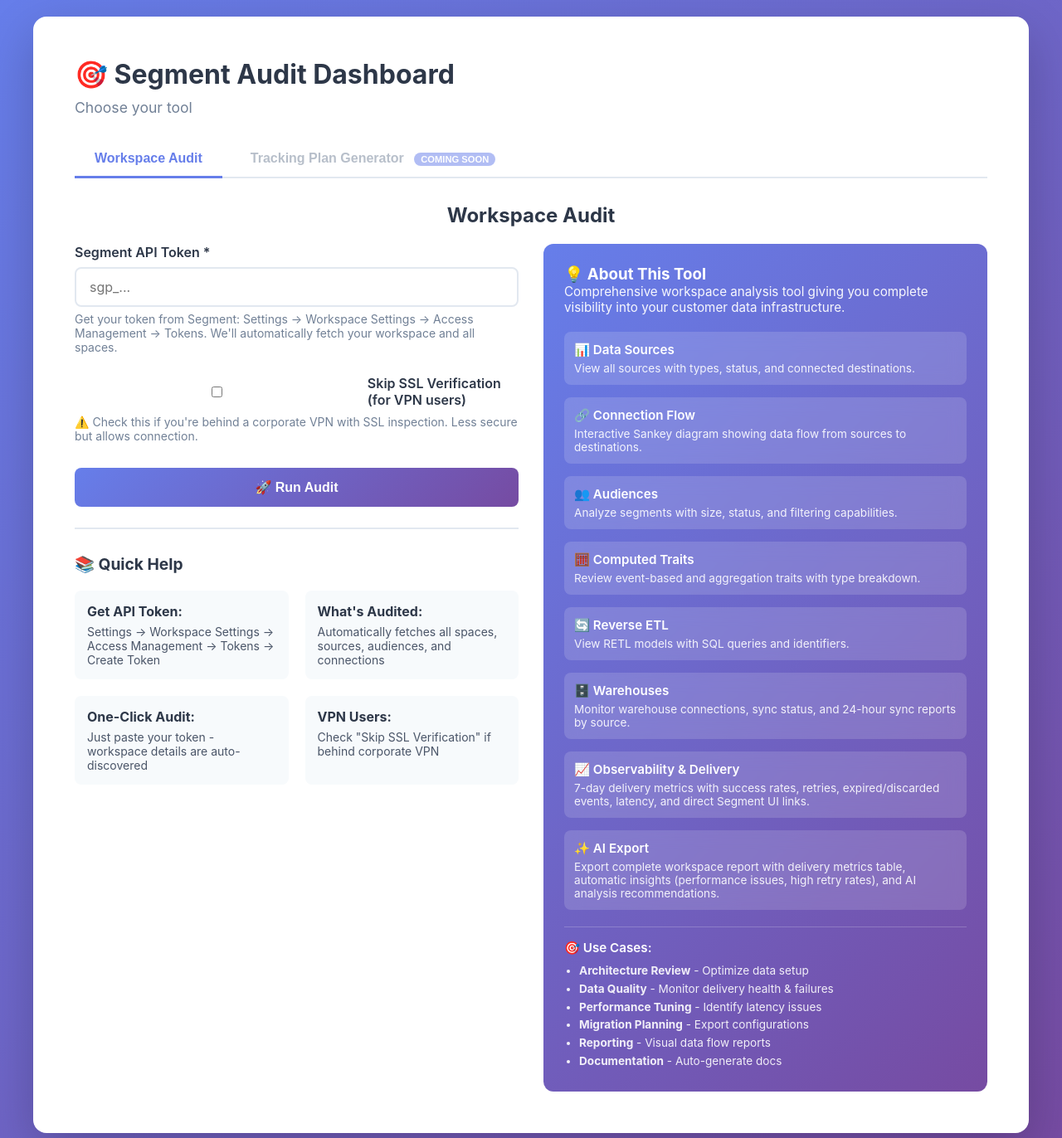
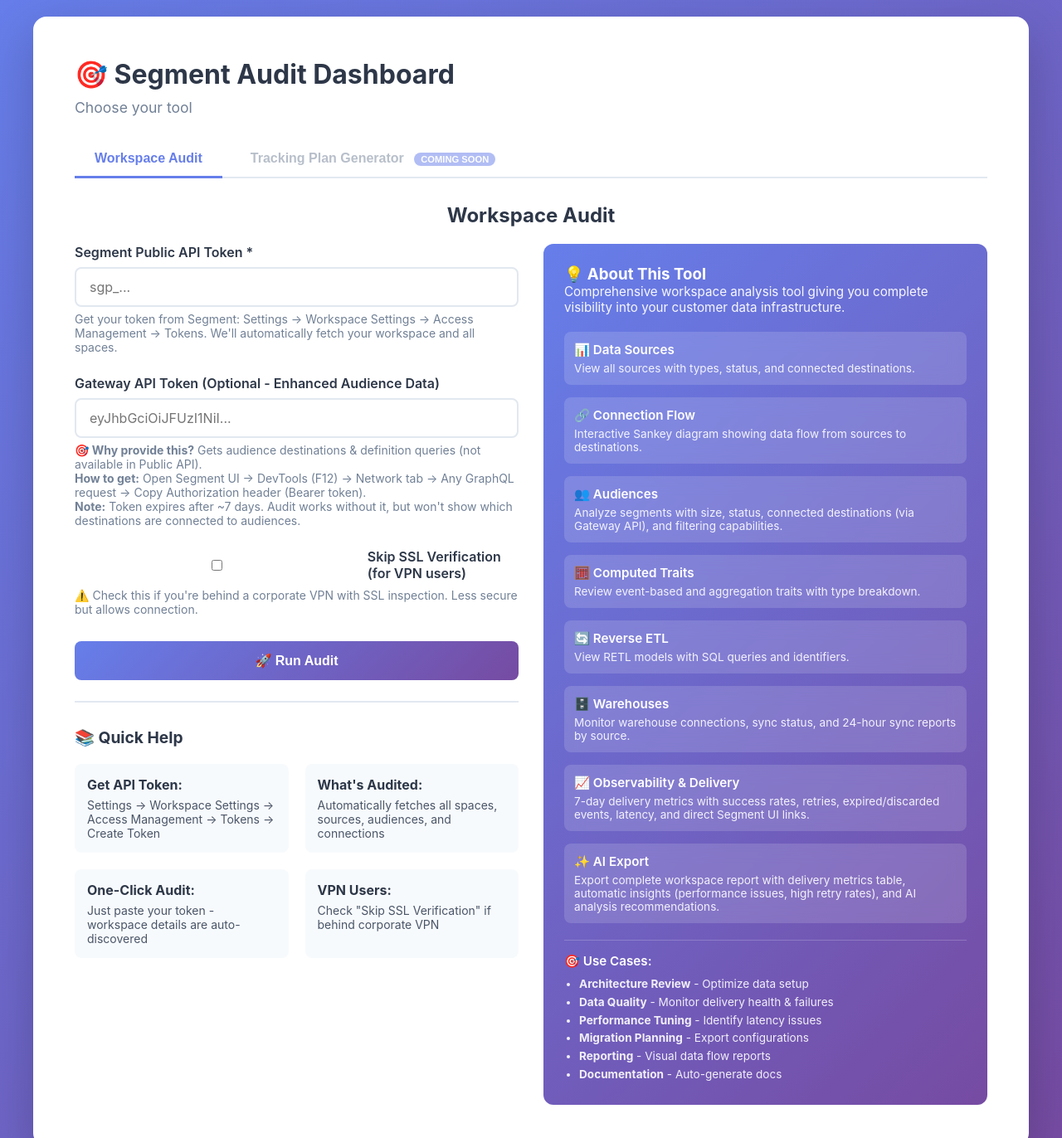
Before and after one commit to jpang007/segment-audit, a Flask app: page / in a window 1280 px wide. Shown: the top 1372 px of the page at 83% size. Run offline with Flask 3, Linux system fonts and the light colour scheme; some libraries are stand-ins or nearby versions.

Commit message:
adding support for gateway api

```diff
--- a/app.py
+++ b/app.py
@@ -48,18 +48,32 @@ audit_status = {
 class SegmentAuditor:
     """Collects Segment workspace data"""
 
-    def __init__(self, api_token, workspace_id=None, space_id=None, skip_ssl_verify=False):
+    def __init__(self, api_token, workspace_id=None, space_id=None, skip_ssl_verify=False, gateway_token=None, workspace_slug=None):
         self.api_token = api_token
+        self.gateway_token = gateway_token
         self.workspace_id = workspace_id
+        self.workspace_slug = workspace_slug
         self.space_id = space_id
         self.skip_ssl_verify = skip_ssl_verify
         self.verify = not skip_ssl_verify  # If skip_ssl_verify=True, verify=False
         self.v1_base = "https://api.segmentapis.com"
         self.platform_base = "https://platform.segmentapis.com/v1beta"
+        self.gateway_api_base = "https://app.segment.com/gateway-api"
         self.headers = {
             "Authorization": f"Bearer {api_token}",
             "Content-Type": "application/json"
         }
+
+        # Gateway API headers (if token provided)
+        if gateway_token:
+            self.gateway_headers = {
+                "Authorization": f"Bearer {gateway_token}",
+                "Content-Type": "application/json",
+                "Accept": "application/json",
+                "x-requested-with": "fetch"
+            }
+        else:
+            self.gateway_headers = None
 
         # Suppress SSL warnings if verification is disabled
         if skip_ssl_verify:
@@ -188,6 +202,215 @@ class SegmentAuditor:
             return []
         url = f"{self.v1_base}/spaces/{self.space_id}/audiences"
         return self._paginate(url, 'data')
+
+    # COMMENTED OUT: Audience destinations API is in Alpha and not production-ready
+    # TODO: Re-enable when Segment releases this endpoint to general availability or implement via GraphQL
+    # def get_audience_destinations(self, audience_id):
+    #     """Get all destinations connected to an audience
+    #
+    #     Note: This endpoint is in Alpha and may not be available for all workspaces.
+    #     Requires the Audience feature to be enabled in the workspace.
+    #     Rate limit: 50 requests per minute.
+    #     """
+    #     if not self.space_id:
+    #         return []
+    #     url = f"{self.v1_base}/spaces/{self.space_id}/audiences/{audience_id}/destinations"
+    #
+    #     try:
+    #         response = requests.get(url, headers=self.headers, timeout=30, verify=self.verify)
+    #
+    #         if response.status_code == 403:
+    #             # Alpha endpoint not available or workspace lacks Audience feature
+    #             print(f"⚠️ Cannot access audience destinations (Alpha API): 403 Forbidden. This workspace may not have the Audience feature enabled or API token lacks permissions.")
+    #             return None  # Return None to signal this is a permission issue, not just empty
+    #         elif response.status_code == 404:
+    #             # Audience not found or endpoint not available
+    #             return []
+    #         elif response.status_code == 429:
+    #             # Rate limited (50 requests per minute for this Alpha endpoint)
+    #             print(f"⚠️ Rate limited on audience destinations API (50/min limit)")
+    #             return []
+    #         elif response.status_code != 200:
+    #             print(f"⚠️ Audience destinations API returned {response.status_code}: {response.text[:200]}")
+    #             return []
+    #
+    #         data = response.json()
+    #
+    #         # API returns destinations in data.destinations
+    #         destinations_wrapper = data.get('data', {})
+    #
+    #         if isinstance(destinations_wrapper, dict):
+    #             destinations = destinations_wrapper.get('destinations', [])
+    #             return destinations
+    #         elif isinstance(destinations_wrapper, list):
+    #             return destinations_wrapper
+    #         return []
+    #     except Exception as e:
+    #         print(f"Warning: Could not fetch destinations for audience {audience_id}: {e}")
+    #         return []
+
+    def get_audiences_gateway(self, workspace_slug, space_id):
+        """Fetch audiences with destinations via Gateway API (GraphQL)
+
+        Returns a dict mapping audience_id to enhanced data:
+        {
+            'audience_id_123': {
+                'destinations': ['Destination 1', 'Destination 2'],
+                'destination_count': 2,
+                'definition_type': 'ast',
+                'definition_options': {...},
+                'collection': 'USERS',
+                'status': 'SUCCEEDED'
+            }
+        }
+        """
+        if not self.gateway_headers:
+            print("⚠️ Gateway API token not provided, skipping audience destinations fetch")
+            return {}
+
+        url = f"{self.gateway_api_base}/graphql"
+
+        # GraphQL query to fetch audiences with destinations
+        query = """
+        query GetAudiences($workspaceSlug: Slug!, $spaceId: String!, $cursor: RecordCursorInput!) {
+          workspace(slug: $workspaceSlug) {
+            id
+            space(id: $spaceId) {
+              id
+              name
+              slug
+              audiencesAndFolders(cursor: $cursor) {
+                cursor {
+                  hasMore
+                  next
+                }
+                data {
+                  __typename
+                  ... on RealtimeAudience {
+                    id
+                    name
+                    key
+                    enabled
+                    collection
+                    status
+                    size
+                    definition {
+                      type
+                      options
+                    }
+                    destinations {
+                      id
+                      name
+                      enabled
+                    }
+                  }
+                  ... on RetlAudience {
+                    id
+                    name
+                    key
+                    enabled
+                    collection
+                    status
+                    size
+                    destinations {
+                      id
+                      name
+                      enabled
+                    }
+                  }
+                }
+              }
+            }
+          }
+        }
+        """
+
+        variables = {
+            "workspaceSlug": workspace_slug,
+            "spaceId": space_id,
+            "cursor": {
+                "limit": 1000
+            }
+        }
+
+        payload = {
+            "query": query,
+            "variables": variables
+        }
+
+        try:
+            response = requests.post(url, headers=self.gateway_headers, json=payload, timeout=30, verify=self.verify)
+
+            if response.status_code == 401:
+                print("⚠️ Gateway API authentication failed (401). Token may be expired. Continuing without audience destinations.")
+                return {}
+            elif response.status_code != 200:
+                print(f"⚠️ Gateway API returned {response.status_code}. Continuing without audience destinations.")
+                return {}
+
+            data = response.json()
+
+            # Check for GraphQL errors
+            if 'errors' in data:
+                print(f"⚠️ Gateway API GraphQL errors:")
+                for error in data['errors']:
+                    print(f"   - {error.get('message', error)}")
+                return {}
+
+            # Parse response
+            workspace_data = data.get('data', {}).get('workspace')
+            if not workspace_data:
+                print("⚠️ No workspace data in Gateway API response")
+                return {}
+
+            space_data = workspace_data.get('space')
+            if not space_data:
+                print("⚠️ No space data in Gateway API response")
+                return {}
+
+            audiences_and_folders = space_data.get('audiencesAndFolders', {})
+            data_items = audiences_and_folders.get('data', [])
+
+            # Build mapping of audience_id to enhanced data
+            audience_map = {}
+            for item in data_items:
+                typename = item.get('__typename', '')
+
+                # Skip folders
+                if typename == 'Folder':
+                    continue
+
+                audience_id = item.get('id')
+                if not audience_id:
+                    continue
+
+                # Extract destinations
+                destinations = item.get('destinations', []) or []
+                destination_names = [d.get('name', '') for d in destinations if d.get('name')]
+
+                # Extract definition
+                definition = item.get('definition', {}) or {}
+                definition_type = definition.get('type', '')
+                definition_options = definition.get('options', {})
+
+                audience_map[audience_id] = {
+                    'destinations': destination_names,
+                    'destination_count': len(destination_names),
+                    'definition_type': definition_type,
+                    'definition_options': str(definition_options) if definition_options else '',
+                    'collection': item.get('collection', ''),
+                    'status': item.get('status', '')
+                }
+
+            print(f"✅ Gateway API: Fetched enhanced data for {len(audience_map)} audiences")
+            return audience_map
+
+        except requests.exceptions.RequestException as e:
+            print(f"⚠️ Gateway API request failed: {e}. Continuing without audience destinations.")
+            return {}
+        except Exception as e:
+            print(f"⚠️ Gateway API error: {e}. Continuing without audience destinations.")
+            return {}
 
     def get_computed_traits(self):
         """Get all computed traits"""
@@ -445,7 +668,7 @@ def infer_computed_trait_type(definition):
     else:
         return 'Custom'
 
-def run_audit(api_token, skip_ssl_verify=False):
+def run_audit(api_token, skip_ssl_verify=False, gateway_token=None):
     """Run the audit in background thread"""
     global audit_status
 
@@ -455,6 +678,11 @@ def run_audit(api_token, skip_ssl_verify=False):
         token_suffix = api_token[-10:] if len(api_token) > 40 else ""
         print(f"=== AUDIT STARTING WITH TOKEN: {token_prefix}...{token_suffix}", flush=True)
         print(f"=== TOKEN LENGTH: {len(api_token)}", flush=True)
+
+        if gateway_token:
+            print(f"=== GATEWAY API TOKEN PROVIDED: {gateway_token[:30]}...{gateway_token[-10:]}", flush=True)
+        else:
+            print("=== GATEWAY API TOKEN NOT PROVIDED (audience destinations will not be fetched)", flush=True)
 
         audit_status = {
             'running': True,
@@ -481,12 +709,15 @@ def run_audit(api_token, skip_ssl_verify=False):
                 file_path.unlink()
 
         # Fetch workspace info from token
-        auditor = SegmentAuditor(api_token, skip_ssl_verify=skip_ssl_verify)
+        auditor = SegmentAuditor(api_token, skip_ssl_verify=skip_ssl_verify, gateway_token=gateway_token)
         workspace = auditor.get_workspace()
 
         workspace_id = workspace.get('id')
         workspace_slug = workspace.get('slug', workspace.get('name'))
         workspace_name = workspace.get('display_name', workspace.get('name', workspace_slug))
+
+        # Update auditor with workspace_slug for Gateway API calls
+        auditor.workspace_slug = workspace_slug
 
         audit_status['progress'] = 5
         audit_status['message'] = f'Found workspace: {workspace_name}. Fetching spaces...'
@@ -522,7 +753,9 @@ def run_audit(api_token, skip_ssl_verify=False):
         audit_status['message'] = 'Collecting source data...'
         audit_status['progress'] = 20
 
-        auditor = SegmentAuditor(api_token, workspace_id=workspace_id, skip_ssl_verify=skip_ssl_verify)
+        # Re-use the existing auditor that already has gateway_token
+        # auditor = SegmentAuditor(api_token, workspace_id=workspace_id, skip_ssl_verify=skip_ssl_verify)
+        auditor.workspace_id = workspace_id  # Update with workspace_id for sources collection
         sources = auditor.get_sources()
 
         # Collect Reverse ETL models
@@ -818,13 +1051,30 @@ def run_audit(api_token, skip_ssl_verify=False):
         spaces_with_audiences = []
         print(f"=== DEBUG: Total spaces to process: {total_spaces}, space_list: {space_list}", flush=True)
 
+        # Pre-fetch Gateway API data for all spaces (if token provided)
+        gateway_data_by_space = {}
+        if gateway_token and workspace_slug:
+            audit_status['message'] = f'Fetching audience destinations via Gateway API...'
+            print(f"=== Fetching audience destinations via Gateway API for {total_spaces} spaces", flush=True)
+            for space_id in space_list:
+                try:
+                    gateway_audiences = auditor.get_audiences_gateway(workspace_slug, space_id)
+                    if gateway_audiences:
+                        gateway_data_by_space[space_id] = gateway_audiences
+                        print(f"=== Gateway API: Got {len(gateway_audiences)} audiences for space {space_id}", flush=True)
+                except Exception as e:
+                    print(f"⚠️ Gateway API failed for space {space_id}: {e}", flush=True)
+
         for idx, space_id in enumerate(space_list):
             audit_status['message'] = f'Collecting audiences from space {idx+1}/{total_spaces}...'
             audit_status['progress'] = 30 + (40 * idx // total_spaces)
             print(f"=== DEBUG: Processing space {idx+1}/{total_spaces}: {space_id}", flush=True)
 
-            auditor = SegmentAuditor(api_token, space_id=space_id, skip_ssl_verify=skip_ssl_verify)
+            auditor = SegmentAuditor(api_token, space_id=space_id, skip_ssl_verify=skip_ssl_verify, gateway_token=gateway_token, workspace_slug=workspace_slug)
             audiences = auditor.get_audiences()
+
+            # Get Gateway API data for this space
+            gateway_audiences = gateway_data_by_space.get(space_id, {})
 
             # Track non-empty spaces
             if len(audiences) > 0:
@@ -832,7 +1082,7 @@ def run_audit(api_token, skip_ssl_verify=False):
             else:
                 print(f"=== DEBUG: Space {space_id} has no audiences (possibly deleted)", flush=True)
 
-            for audience in audiences:
+            for aud_idx, audience in enumerate(audiences):
                 # Extract size.count from size object
                 size_obj = audience.get('size', {})
                 size_count = size_obj.get('count', 0) if isinstance(size_obj, dict) else size_obj
@@ -841,14 +1091,32 @@ def run_audit(api_token, skip_ssl_verify=False):
                 definition = audience.get('definition', {})
                 definition_query = definition.get('query', '') if isinstance(definition, dict) else ''
 
+                # Get audience ID for Gateway API lookup
+                audience_id = audience.get('id', '')
+
+                # Merge Gateway API data (if available)
+                gateway_info = gateway_audiences.get(audience_id, {})
+                destination_names = gateway_info.get('destinations', [])
+                destination_count = gateway_info.get('destination_count', 0)
+                definition_type = gateway_info.get('definition_type', '')
+                definition_options = gateway_info.get('definition_options', '')
+                collection_type = gateway_info.get('collection', '')
+                status = gateway_info.get('status', '')
+
                 audience_data = {
-                    'ID': audience.get('id', ''),
+                    'ID': audience_id,
                     'Enabled': audience.get('enabled', False),
                     'Name': audience.get('name'),
                     'Key': audience.get('key'),
                     'Size': size_count,
                     'Description': audience.get('description', ''),
                     'Definition Query': definition_query,
+                    'Connected Destinations': ', '.join(destination_names) if destination_names else '',
+                    'Destination Count': destination_count,
+                    'Definition Type': definition_type,
+                    'Definition Options': definition_options,
+                    'Collection': collection_type,
+                    'Status': status,
                     'Created By': audience.get('createdBy', ''),
                     'Created At': audience.get('createdAt', ''),
                     'Updated At': audience.get('updatedAt', ''),
@@ -1108,6 +1376,7 @@ def run_audit_route():
 
     # Get form data
     api_token = request.form.get('api_token')
+    gateway_token = request.form.get('gateway_token', '').strip()  # Optional
     skip_ssl = request.form.get('skip_ssl') == 'true'  # Checkbox returns 'true' or None
 
     # Validate
@@ -1117,6 +1386,7 @@ def run_audit_route():
     # Store credentials in session for later use (workspace details will be fetched during audit)
     session.permanent = True  # Keep session alive for configured lifetime (7 days)
     session['api_token'] = api_token
+    session['gateway_token'] = gateway_token if gateway_token else None
     session['skip_ssl'] = skip_ssl
 
     # Reset status
@@ -1131,7 +1401,7 @@ def run_audit_route():
     # Run audit in background thread (everything will be fetched automatically from token)
     thread = threading.Thread(
         target=run_audit,
-        args=(api_token, skip_ssl)
+        args=(api_token, skip_ssl, gateway_token)
     )
     thread.daemon = True
     thread.start()
@@ -1491,6 +1761,37 @@ This workspace contains **{len(sources)} data sources** collecting customer data
     # Group audiences by status
     enabled_audiences = [a for a in audiences if a.get('Enabled', '').lower() == 'true']
 
+    # Audience activation analysis (now available via Gateway API)
+    audiences_with_destinations = [a for a in enabled_audiences if int(a.get('Destination Count', 0)) > 0]
+    audiences_without_destinations = [a for a in enabled_audiences if int(a.get('Destination Count', 0)) == 0]
+
+    md_content += f"### Audience Activation Summary\n\n"
+    md_content += f"- **Total Active Audiences:** {len(enabled_audiences)}\n"
+    if enabled_audiences:
+        md_content += f"- **Activated to Destinations:** {len(audiences_with_destinations)} ({len(audiences_with_destinations)/len(enabled_audiences)*100:.1f}%)\n"
+        md_content += f"- **Not Activated:** {len(audiences_without_destinations)} ({len(audiences_without_destinations)/len(enabled_audiences)*100:.1f}%)\n\n"
+
+        if audiences_without_destinations:
+            md_content += f"⚠️ **Note:** {len(audiences_without_destinations)} active audience(s) are not connected to any destinations. These audiences are defined but not being used for activation.\n\n"
+
+    # Breakdown by destination count
+    dest_counts = {}
+    for aud in audiences:
+        count = int(aud.get('Destination Count', 0))
+        dest_counts[count] = dest_counts.get(count, 0) + 1
+
+    if dest_counts:
+        md_content += f"### Audiences by Destination Count\n\n"
+        for count in sorted(dest_counts.keys(), reverse=True):
+            audience_count = dest_counts[count]
+            if count == 0:
+                md_content += f"- **0 destinations:** {audience_count} audience(s) (not activated)\n"
+            elif count == 1:
+                md_content += f"- **1 destination:** {audience_count} audience(s)\n"
+            else:
+                md_content += f"- **{count} destinations:** {audience_count} audience(s)\n"
+        md_content += "\n"
+
     md_content += f"### Active Audiences ({len(enabled_audiences)})\n\n"
 
     for audience in sorted(enabled_audiences, key=lambda x: int(x.get('Size', 0) or 0), reverse=True)[:20]:
@@ -1498,10 +1799,18 @@ This workspace contains **{len(sources)} data sources** collecting customer data
         aud_size = audience.get('Size', '0')
         aud_desc = audience.get('Description', 'No description')
         aud_query = audience.get('Definition Query', '')
+        aud_destinations = audience.get('Connected Destinations', '')
+        aud_dest_count = int(audience.get('Destination Count', 0))
 
         md_content += f"#### {aud_name}\n"
         md_content += f"- **Size:** {int(aud_size):,} users\n"
         md_content += f"- **Description:** {aud_desc}\n"
+
+        # Connected destinations (now available via Gateway API)
+        if aud_destinations:
+            md_content += f"- **Connected Destinations ({aud_dest_count}):** {aud_destinations}\n"
+        else:
+            md_content += f"- **Connected Destinations:** None (not activated to any destinations)\n"
 
         # Add query definition (truncate if too long)
         if aud_query:
--- a/templates/index.html
+++ b/templates/index.html
@@ -34,7 +34,7 @@
                     <div>
                         <form id="auditForm" method="POST" action="/run-audit">
                         <div class="form-group">
-                            <label for="api_token">Segment API Token *</label>
+                            <label for="api_token">Segment Public API Token *</label>
                             <input
                                 type="password"
                                 id="api_token"
@@ -42,6 +42,20 @@
                                 placeholder="sgp_..."
                                 required>
                             <small>Get your token from Segment: Settings → Workspace Settings → Access Management → Tokens. We'll automatically fetch your workspace and all spaces.</small>
+                        </div>
+
+                        <div class="form-group">
+                            <label for="gateway_token">Gateway API Token (Optional - Enhanced Audience Data)</label>
+                            <input
+                                type="password"
+                                id="gateway_token"
+                                name="gateway_token"
+                                placeholder="eyJhbGciOiJFUzI1NiI...">
+                            <small>
+                                <strong>🎯 Why provide this?</strong> Gets audience destinations & definition queries (not available in Public API).<br>
+                                <strong>How to get:</strong> Open Segment UI → DevTools (F12) → Network tab → Any GraphQL request → Copy Authorization header (Bearer token).<br>
+                                <strong>Note:</strong> Token expires after ~7 days. Audit works without it, but won't show which destinations are connected to audiences.
+                            </small>
                         </div>
 
                         <div class="form-group">
@@ -106,7 +120,7 @@
 
                             <div style="background: rgba(255,255,255,0.15); padding: 12px; border-radius: 8px; backdrop-filter: blur(10px);">
                                 <div style="font-weight: 600; margin-bottom: 5px; font-size: 0.95rem;">👥 Audiences</div>
-                                <p style="font-size: 0.85rem; margin: 0; opacity: 0.9;">Analyze segments with size, status, and filtering capabilities.</p>
+                                <p style="font-size: 0.85rem; margin: 0; opacity: 0.9;">Analyze segments with size, status, connected destinations (via Gateway API), and filtering capabilities.</p>
                             </div>
 
                             <div style="background: rgba(255,255,255,0.15); padding: 12px; border-radius: 8px; backdrop-filter: blur(10px);">
```
Also changed, not shown: KNOWN_ISSUES.md (+26 -0 lines), templates/dashboard.html (+38 -2 lines).
